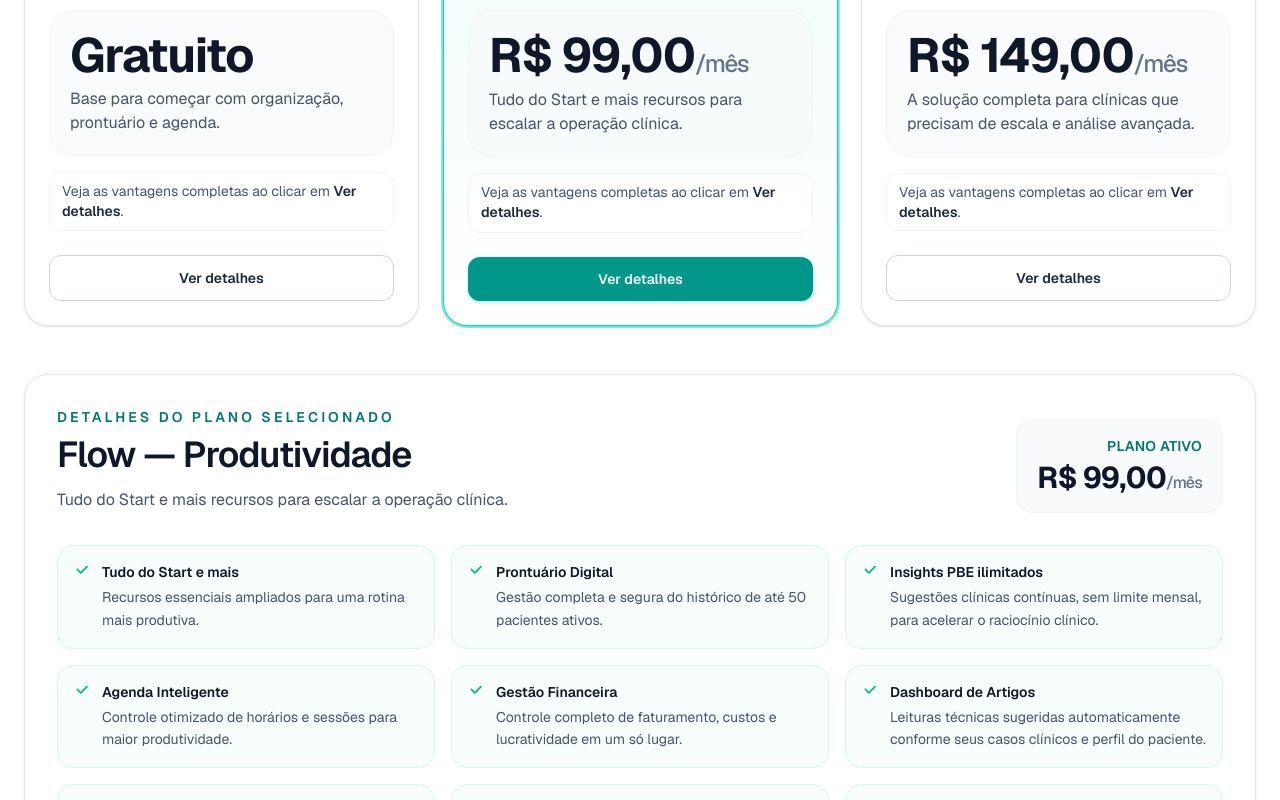
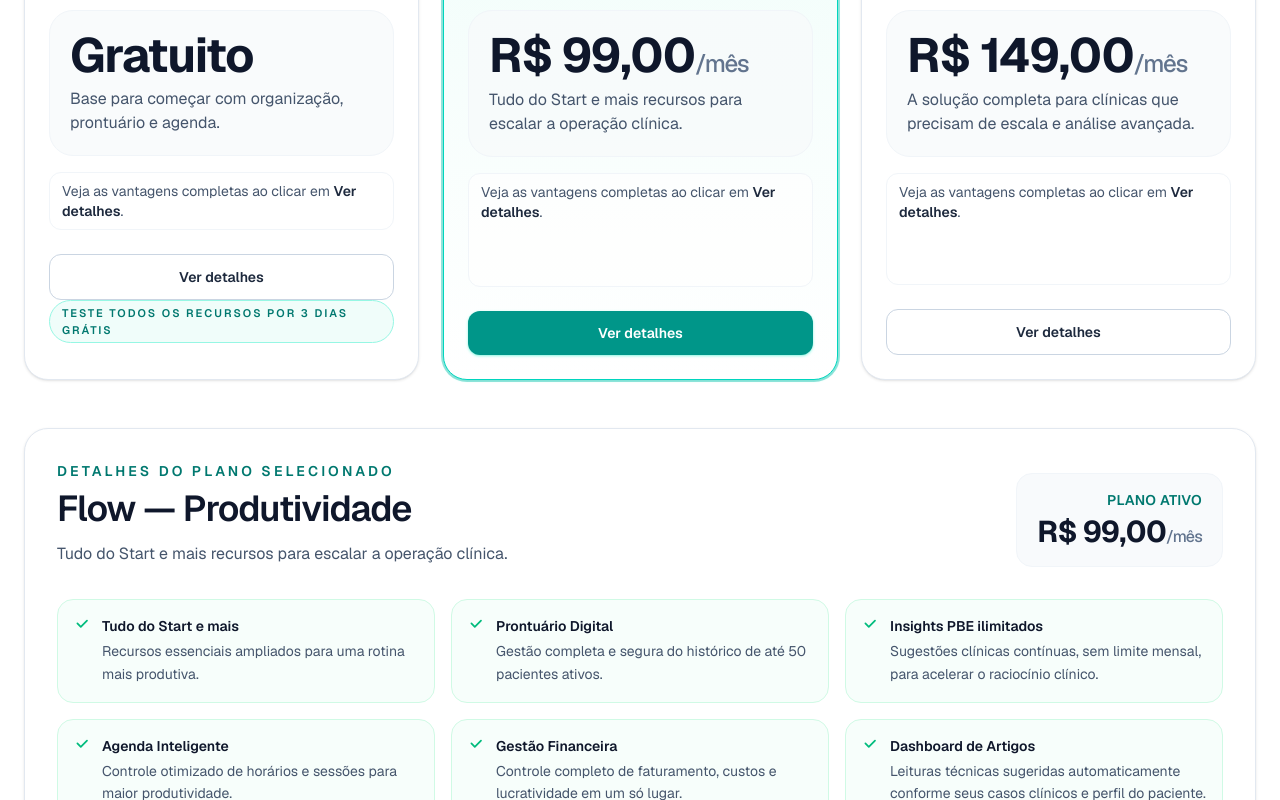
Before and after one commit to sendrette/kynesia-site, a Next.js app: page / in a window 1280 px wide. Shown: the part 4147-4947 px from the top of the page. Built offline with nearby package versions, Linux system fonts and the light colour scheme.

Commit message:
feat(pricing): add free trial message for Start plan in pricing comparison section

```diff
--- a/app/components/pricing-comparison-section.tsx
+++ b/app/components/pricing-comparison-section.tsx
@@ -184,6 +184,11 @@ export default function PricingComparisonSection({
                   >
                     Ver detalhes
                   </button>
+                        {plan.key === "start" ? (
+                          <span className="mb-3 inline-flex rounded-full border border-teal-200 bg-teal-50 px-3 py-1 text-[11px] font-semibold uppercase tracking-[0.18em] text-teal-700">
+                            Teste todos os recursos por 3 dias grátis
+                          </span>
+                        ) : null}
                 </article>
               </Reveal>
             );
```
